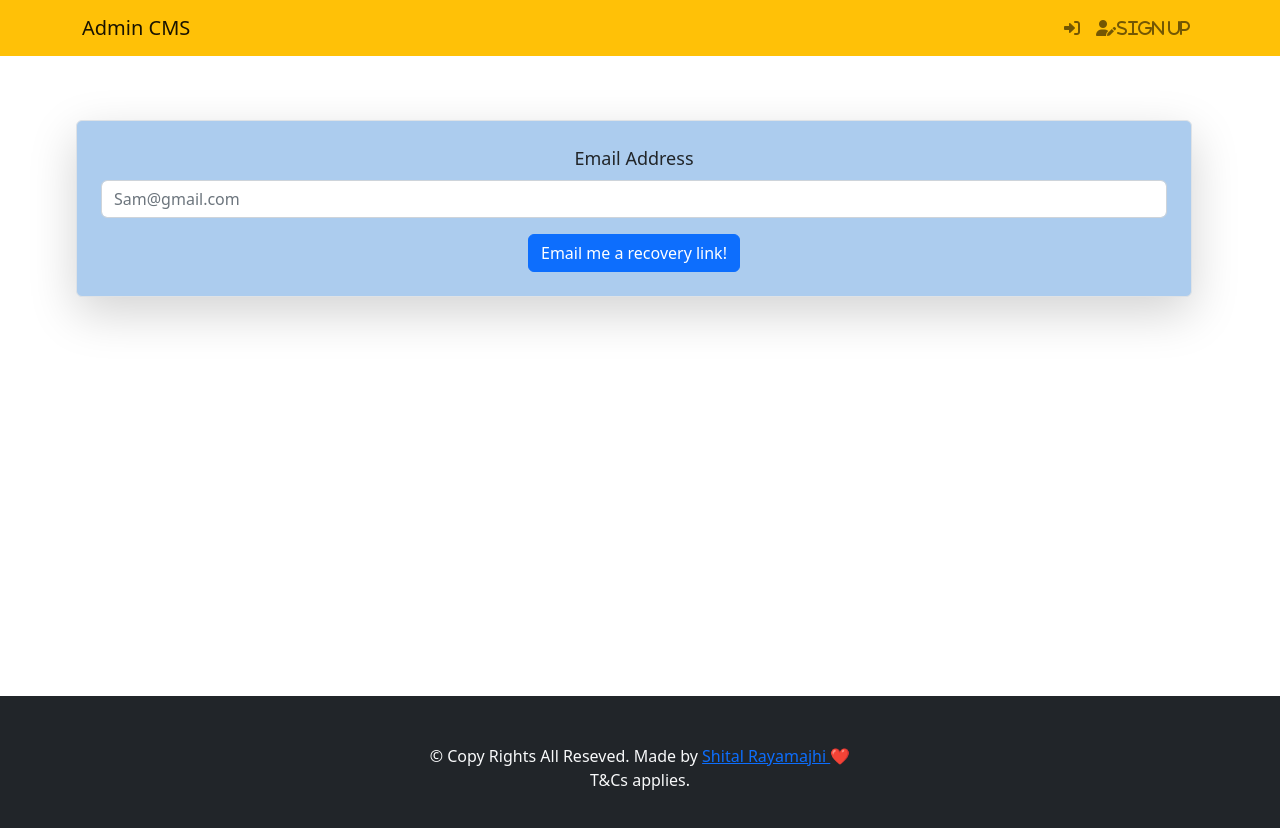
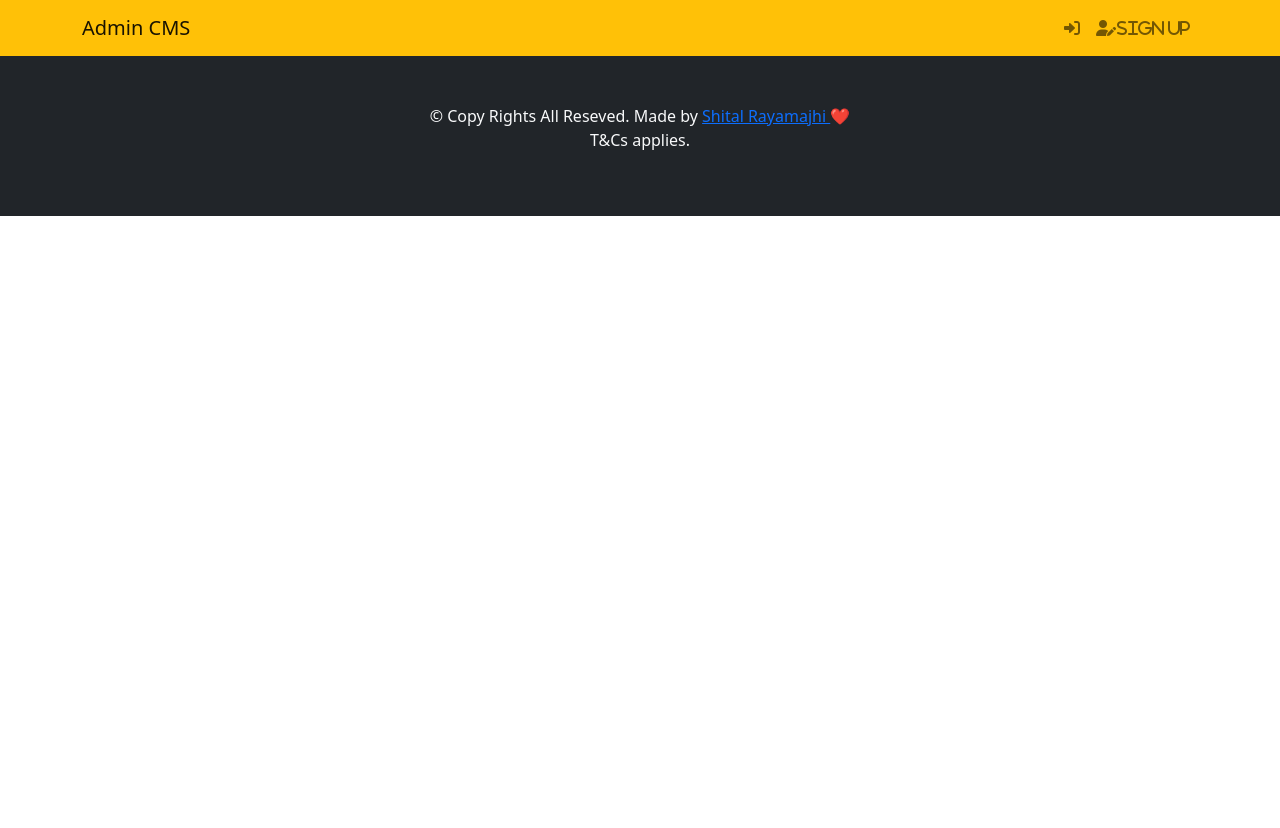
Before and after one commit to Shital769/e-commerce-client, a React (Create React App) app: page /reset-password in a window 1280 px wide. Shown: the top 828 px of the page. After the commit the page ends 800 px from the top, so only its background shows below. Built offline with nearby package versions, Linux system fonts and the light colour scheme.

Commit message:
created a reset password form

```diff
--- a/src/components/reset-password/PasswordResetForm.js
+++ b/src/components/reset-password/PasswordResetForm.js
@@ -2,7 +2,7 @@ import React, { useState } from "react";
 import { Form, Button } from "react-bootstrap";
 import { CustomInputField } from "../custom-input-field/CustomInputField";
 
-const PasswordResetForm = () => {
+const PasswordResetForm = ({ handleOnPasswordReset }) => {
   const [formData, setFormData] = useState({});
   const [error, setError] = useState("");
 
@@ -47,9 +47,9 @@ const PasswordResetForm = () => {
       required: true,
     },
     {
-      label: " confirm password",
+      label: " Confirm Password",
       type: "password",
-      name: "password",
+      name: " confirmpassword",
       placeholder: "********",
       required: true,
     },
--- a/src/pages/reset-password/ResetPassword.js
+++ b/src/pages/reset-password/ResetPassword.js
@@ -2,62 +2,62 @@ import React from "react";
 import { useState } from "react";
 import Footer from "../layout/Footer";
 import Header from "../layout/Header";
-import { CustomInputField } from "../../components/custom-input-field/CustomInputField";
-import { Button, Container, Form } from "react-bootstrap";
+
 import { resetPassword } from "../../helper/axios";
 import { toast } from "react-toastify";
+import RequestOTP from "../../components/request-otp/RequestOTP";
+import PasswordResetForm from "../../components/reset-password/PasswordResetForm";
 
 const ResetPassword = () => {
-  const [ form, setForm ] = useState({});
+  const [email, setEmail] = useState("");
+  const [showForm, setShowForm] = useState({});
+  const [response, setResponse] = useState({});
 
   const handleOnChange = (e) => {
-    const { name, value } = e.target;
+    const { value } = e.target;
+    setEmail(value);
+  };
+  const handleOnOtpRequest = async (e) => {
+    e.preventDefault();
 
-    setForm({
-      ...form,
-      [name]: value,
-    });
-    console.log(setForm);
+    const { status, message } = await fetchOtpRequest({ email });
+
+    toast[status](message);
+    setResponse({ status, message });
+    status === "success" && setShowForm("reset");
   };
 
-  const handleOnSubmit = async (e) => {
-    e.preventDefault();
-
-    const { status, message } = await resetPassword(form);
-
+  const handleOnPasswordReset = async (data) => {
+    console.log("sending password to reset", data);
+    const { confirmPassword, ...rest } = data;
+    if (rest.password !== confirmPassword) {
+      return toast.error("Password do not match");
+    }
+    const { status, message } = await resetPasswordRequest({ ...rest, email });
+    console.log(status, message);
     toast[status](message);
+    setResponse({ status, message });
   };
 
-  const inputes = [
-    {
-      label: "Email Address",
-      type: "email",
-      name: "email",
-      placeholder: "Sam@gmail.com",
-      required: true,
-    },
-  ];
+  const forms = {
+    otp: (
+      <RequestOTP
+        handleOnChange={handleOnChange}
+        handleOnOtpRequest={handleOnOtpRequest}
+      />
+    ),
+
+    reset: <PasswordResetForm handleOnPasswordReset={handleOnPasswordReset} />,
+  };
+
   return (
     <div>
       <Header />
-
-      <div className="main reset-password p-5">
-        <Container className="m-3">
-          <Form
-            onSubmit={handleOnSubmit}
-            className="border p-4 rounded shadow-lg"
-          >
-            {inputes.map((item, i) => (
-              <CustomInputField key={i} {...item} onChange={handleOnChange} />
-            ))}
-
-            <Button variant="primary" type="submit">
-              Email me a recovery link!
-            </Button>
-          </Form>
-        </Container>
-      </div>
-
+      {response.message && (
+        <Alert variant={response.status === "success" ? "success" : "danger"}>
+          {response.message}
+        </Alert>
+      )}
       <Footer />
     </div>
   );
```
